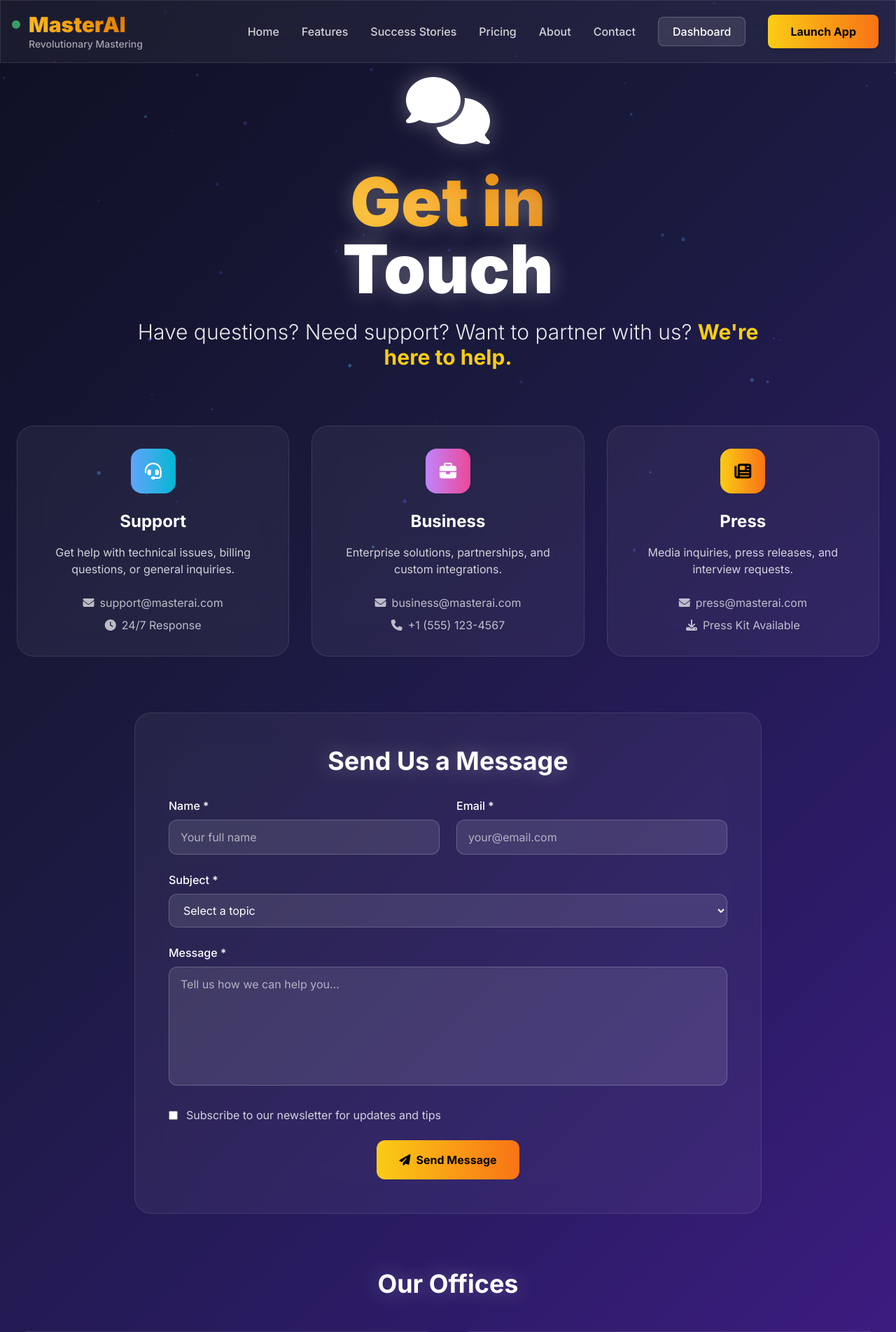
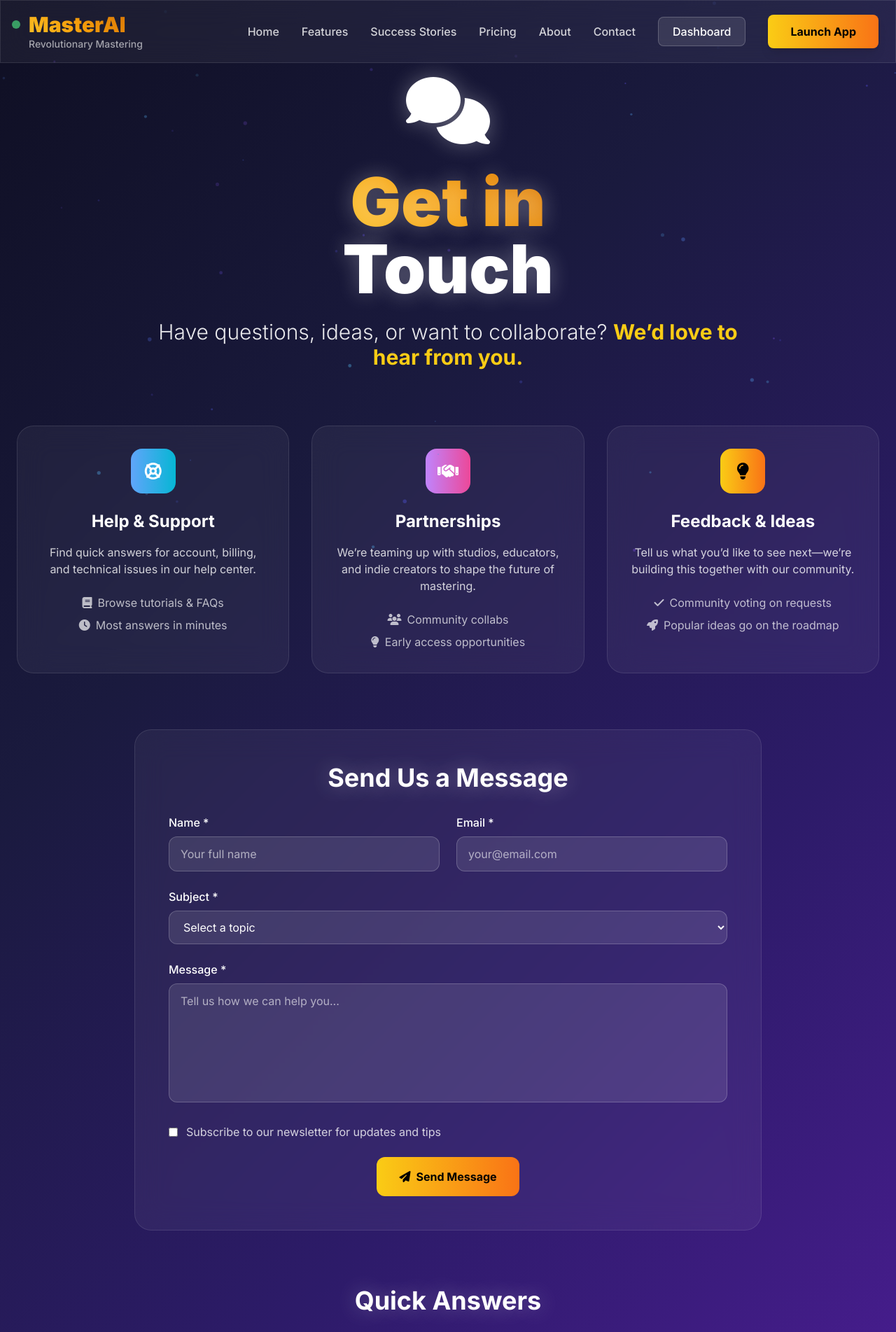
Before and after one commit to yvc0/new_ai_music, a Flask app: page /contact in a window 1280 px wide. Shown: the top 1903 px of the page at 70% size. Run offline with Flask 3, Linux system fonts and the light colour scheme; parts of the project's set-up code (start-up, migrations or seed data) failed here and were passed over; some libraries are stand-ins or nearby versions.

Commit message:
Update contact.html

```diff
--- a/templates/contact.html
+++ b/templates/contact.html
@@ -4,58 +4,70 @@
 
 {% block content %}
 <div class="container mx-auto px-6 pt-8 pb-16">
+  <!-- Local styles to fix dropdown visibility -->
+  <style>
+    /* Keep the closed select matching your dark UI */
+    #contact-form select {
+      color: #fff;
+      background-color: rgba(255,255,255,0.10);
+    }
+    /* Ensure options are readable when the menu opens */
+    #contact-form select option {
+      color: #111 !important;
+      background-color: #fff !important;
+    }
+  </style>
+
   <!-- Hero Section -->
   <div class="text-center mb-20 slide-up">
     <div class="float inline-block mb-8">
       <i class="fas fa-comments text-white text-8xl text-glow"></i>
     </div>
-
     <h1 class="text-6xl md:text-8xl font-black text-white mb-6 text-glow">
       <span class="gradient-text">Get in</span><br>
       Touch
     </h1>
-
     <p class="text-2xl md:text-3xl text-white/90 max-w-4xl mx-auto mb-12 font-light leading-relaxed">
-            Have questions? Need support? Want to partner with us?
-            <strong class="font-bold text-yellow-400">We're here to help.</strong>
+      Have questions, ideas, or want to collaborate?
+      <strong class="font-bold text-yellow-400">We’d love to hear from you.</strong>
     </p>
   </div>
 
-    <!-- Contact Options -->
+  <!-- Contact Options (no emails/phones) -->
   <div class="grid grid-cols-1 md:grid-cols-3 gap-8 mb-20">
     <div class="glass rounded-3xl p-8 text-center hover-lift">
       <div class="w-16 h-16 bg-gradient-to-r from-blue-400 to-cyan-500 rounded-2xl flex items-center justify-center mx-auto mb-6">
-                <i class="fas fa-headset text-white text-2xl"></i>
+        <i class="fas fa-life-ring text-white text-2xl"></i>
       </div>
-            <h3 class="text-2xl font-bold text-white mb-4">Support</h3>
-            <p class="text-white/80 mb-6">Get help with technical issues, billing questions, or general inquiries.</p>
+      <h3 class="text-2xl font-bold text-white mb-4">Help & Support</h3>
+      <p class="text-white/80 mb-6">Find quick answers for account, billing, and technical issues in our help center.</p>
       <div class="space-y-2 text-white/70">
-                <div><i class="fas fa-envelope mr-2"></i>support@masterai.com</div>
-                <div><i class="fas fa-clock mr-2"></i>24/7 Response</div>
+        <div><i class="fas fa-book mr-2"></i>Browse tutorials & FAQs</div>
+        <div><i class="fas fa-clock mr-2"></i>Most answers in minutes</div>
       </div>
     </div>
 
     <div class="glass rounded-3xl p-8 text-center hover-lift">
       <div class="w-16 h-16 bg-gradient-to-r from-purple-400 to-pink-500 rounded-2xl flex items-center justify-center mx-auto mb-6">
-                <i class="fas fa-briefcase text-white text-2xl"></i>
+        <i class="fas fa-handshake text-white text-2xl"></i>
       </div>
-            <h3 class="text-2xl font-bold text-white mb-4">Business</h3>
-            <p class="text-white/80 mb-6">Enterprise solutions, partnerships, and custom integrations.</p>
+      <h3 class="text-2xl font-bold text-white mb-4">Partnerships</h3>
+      <p class="text-white/80 mb-6">We’re teaming up with studios, educators, and indie creators to shape the future of mastering.</p>
       <div class="space-y-2 text-white/70">
-                <div><i class="fas fa-envelope mr-2"></i>business@masterai.com</div>
-                <div><i class="fas fa-phone mr-2"></i>+1 (555) 123-4567</div>
+        <div><i class="fas fa-users mr-2"></i>Community collabs</div>
+        <div><i class="fas fa-lightbulb mr-2"></i>Early access opportunities</div>
       </div>
     </div>
 
     <div class="glass rounded-3xl p-8 text-center hover-lift">
       <div class="w-16 h-16 bg-gradient-to-r from-yellow-400 to-orange-500 rounded-2xl flex items-center justify-center mx-auto mb-6">
-                <i class="fas fa-newspaper text-black text-2xl"></i>
+        <i class="fas fa-lightbulb text-black text-2xl"></i>
       </div>
-            <h3 class="text-2xl font-bold text-white mb-4">Press</h3>
-            <p class="text-white/80 mb-6">Media inquiries, press releases, and interview requests.</p>
+      <h3 class="text-2xl font-bold text-white mb-4">Feedback & Ideas</h3>
+      <p class="text-white/80 mb-6">Tell us what you’d like to see next—we’re building this together with our community.</p>
       <div class="space-y-2 text-white/70">
-                <div><i class="fas fa-envelope mr-2"></i>press@masterai.com</div>
-                <div><i class="fas fa-download mr-2"></i>Press Kit Available</div>
+        <div><i class="fas fa-check mr-2"></i>Community voting on requests</div>
+        <div><i class="fas fa-rocket mr-2"></i>Popular ideas go on the roadmap</div>
       </div>
     </div>
   </div>
@@ -79,13 +91,11 @@
 
         <div>
           <label class="block text-white font-medium mb-2">Subject *</label>
-                    <select required class="w-full px-4 py-3 bg-white/10 border border-white/20 rounded-xl text-white focus:outline-none focus:ring-2 focus:ring-yellow-400 focus:border-transparent">
-                        <option value="">Select a topic</option>
-                        <option value="support">Technical Support</option>
-                        <option value="billing">Billing Question</option>
-                        <option value="feature">Feature Request</option>
-                        <option value="partnership">Partnership Inquiry</option>
-                        <option value="press">Press Inquiry</option>
+          <select id="topic" required class="w-full px-4 py-3 bg-white/10 border border-white/20 rounded-xl text-white focus:outline-none focus:ring-2 focus:ring-yellow-400 focus:border-transparent">
+            <option value="" disabled selected>Select a topic</option>
+            <option value="support">Help & Support</option>
+            <option value="partnership">Partnerships</option>
+            <option value="feedback">Feedback & Ideas</option>
             <option value="other">Other</option>
           </select>
         </div>
@@ -109,77 +119,31 @@
     </div>
   </div>
 
-    <!-- Office Locations -->
+  <!-- FAQ -->
   <div class="mb-20">
-        <h2 class="text-4xl font-bold text-white text-center mb-12 text-glow">Our Offices</h2>
-
-        <div class="grid grid-cols-1 md:grid-cols-2 gap-8">
-            <div class="glass rounded-2xl p-8">
-                <h3 class="text-2xl font-bold text-white mb-4">
-                    <i class="fas fa-map-marker-alt text-yellow-400 mr-3"></i>
-                    San Francisco HQ
-                </h3>
-                <div class="space-y-2 text-white/80">
-                    <div>123 Innovation Drive</div>
-                    <div>San Francisco, CA 94105</div>
-                    <div>United States</div>
-                    <div class="pt-2">
-                        <i class="fas fa-phone mr-2"></i>+1 (555) 123-4567
+    <h2 class="text-4xl font-bold text-white text-center mb-12 text-glow">Quick Answers</h2>
+    <div class="max-w-4xl mx-auto space-y-4">
+      <div class="glass rounded-2xl p-6">
+        <h3 class="text-xl font-bold text-white mb-3">How quickly do you respond?</h3>
+        <p class="text-white/80">Most requests get a reply within 24 hours on weekdays.</p>
       </div>
-                    <div>
-                        <i class="fas fa-envelope mr-2"></i>sf@masterai.com
+      <div class="glass rounded-2xl p-6">
+        <h3 class="text-xl font-bold text-white mb-3">Do you offer phone support?</h3>
+        <p class="text-white/80">Not yet—right now everything is handled online through our help center and forms.</p>
+      </div>
+      <div class="glass rounded-2xl p-6">
+        <h3 class="text-xl font-bold text-white mb-3">How do I suggest a feature?</h3>
+        <p class="text-white/80">Use the “Feedback & Ideas” option above—popular requests move to our public roadmap.</p>
       </div>
     </div>
   </div>
 
-            <div class="glass rounded-2xl p-8">
-                <h3 class="text-2xl font-bold text-white mb-4">
-                    <i class="fas fa-map-marker-alt text-yellow-400 mr-3"></i>
-                    London Office
-                </h3>
-                <div class="space-y-2 text-white/80">
-                    <div>456 Tech Square</div>
-                    <div>London EC2A 4DP</div>
-                    <div>United Kingdom</div>
-                    <div class="pt-2">
-                        <i class="fas fa-phone mr-2"></i>+44 20 7123 4567
-                    </div>
-                    <div>
-                        <i class="fas fa-envelope mr-2"></i>london@masterai.com
-                    </div>
-                </div>
-            </div>
-        </div>
-    </div>
-
-    <!-- FAQ Section -->
-    <div class="mb-20">
-        <h2 class="text-4xl font-bold text-white text-center mb-12 text-glow">Quick Answers</h2>
-
-        <div class="max-w-4xl mx-auto space-y-4">
-            <div class="glass rounded-2xl p-6">
-                <h3 class="text-xl font-bold text-white mb-3">How quickly do you respond to support requests?</h3>
-                <p class="text-white/80">We aim to respond to all support requests within 2 hours during business hours, and within 24 hours on weekends.</p>
-            </div>
-
-            <div class="glass rounded-2xl p-6">
-                <h3 class="text-xl font-bold text-white mb-3">Do you offer phone support?</h3>
-                <p class="text-white/80">Phone support is available for Pro and Studio subscribers. Free users can access our comprehensive help center and email support.</p>
-            </div>
-
-            <div class="glass rounded-2xl p-6">
-                <h3 class="text-xl font-bold text-white mb-3">Can I schedule a demo for my team?</h3>
-                <p class="text-white/80">Absolutely! Contact our business team to schedule a personalized demo and discuss enterprise solutions.</p>
-            </div>
-        </div>
-    </div>
-
-    <!-- CTA Section -->
+  <!-- CTA -->
   <div class="text-center">
     <div class="glass rounded-3xl p-12 glow">
       <h2 class="text-4xl font-bold text-white mb-6 text-glow">Ready to Get Started?</h2>
       <p class="text-xl text-white/80 mb-8 max-w-2xl mx-auto">
-                Don't wait for answers. Experience MasterAI yourself with our free trial.
+        Don’t wait for replies—try MasterAI right now and hear the results yourself.
       </p>
       <a href="/" class="bg-gradient-to-r from-yellow-400 via-orange-500 to-red-500 text-black px-12 py-6 rounded-2xl hover:from-yellow-500 hover:via-orange-600 hover:to-red-600 transition-all duration-300 font-black text-xl shadow-2xl transform hover:scale-105 glow inline-block">
         <i class="fas fa-rocket mr-3"></i>Try MasterAI Free
@@ -191,8 +155,6 @@
 <script>
 document.getElementById('contact-form').addEventListener('submit', function(e) {
   e.preventDefault();
-
-    // Simulate form submission
   const button = this.querySelector('button[type="submit"]');
   const originalText = button.innerHTML;
 
@@ -202,12 +164,12 @@ document.getElementById('contact-form').addEventListener('submit', function(e) {
   setTimeout(() => {
     button.innerHTML = '<i class="fas fa-check mr-2"></i>Message Sent!';
     button.className = button.className.replace('from-yellow-400 to-orange-500', 'from-green-500 to-emerald-600');
-
     setTimeout(() => {
       button.innerHTML = originalText;
       button.disabled = false;
       button.className = button.className.replace('from-green-500 to-emerald-600', 'from-yellow-400 to-orange-500');
       this.reset();
+      document.getElementById('topic').selectedIndex = 0; // reset placeholder
     }, 3000);
   }, 2000);
 });
```
Lines whose indentation alone changed are shown as unchanged.
